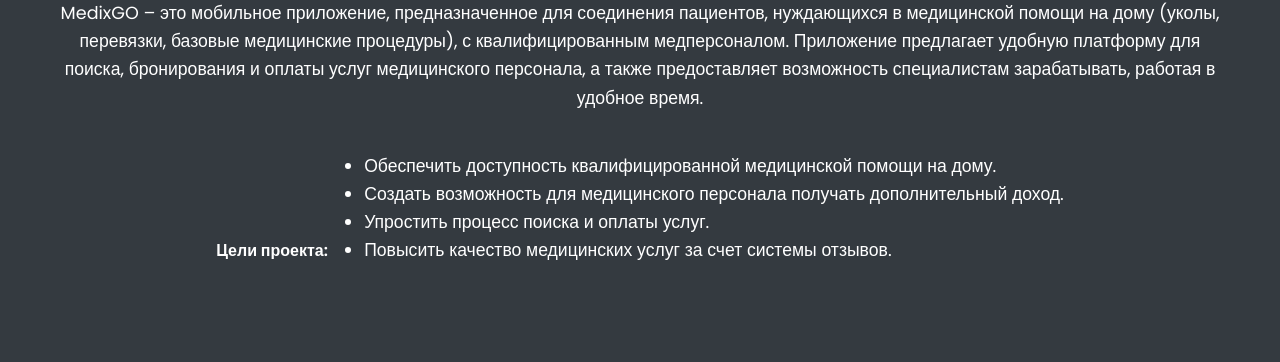
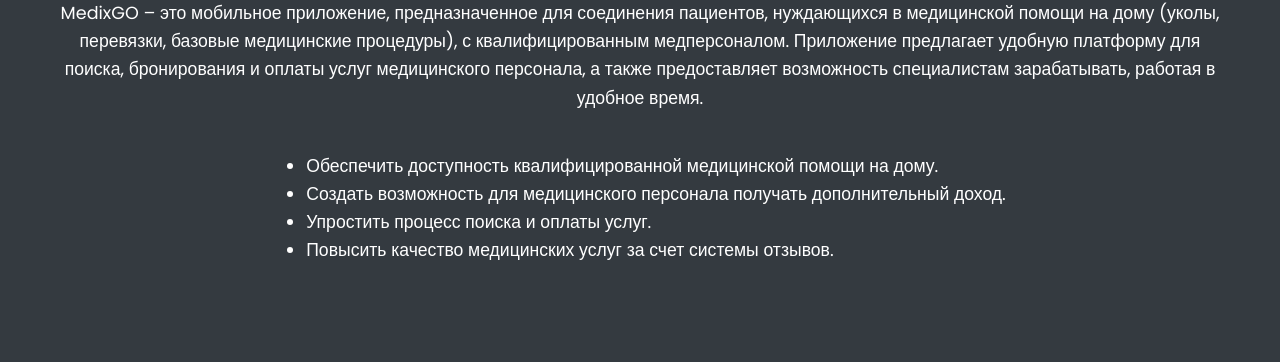
Before and after one commit to bash-create/MedixGO-website, a plain HTML site: page index.html in a window 1280 px wide. Shown: the part 189-551 px from the top of the page. Drawn offline with nearby package versions, Linux system fonts and the light colour scheme.

Commit message:
Update index.html

```diff
--- a/index.html
+++ b/index.html
@@ -18,7 +18,8 @@
 
   <style>
     * {
-      margin: 0; padding: 0;
+      margin: 0;
+      padding: 0;
       box-sizing: border-box;
       font-family: 'Poppins', sans-serif;
     }
@@ -166,7 +167,7 @@
       <h2 id="mainTitle"></h2>
       <p id="mainParagraph"></p>
       <div class="mt-4">
-        <strong id="projectGoalsTitle"></strong>
+        <!-- Убрали <strong id="projectGoalsTitle"></strong> -->
         <ul style="display: inline-block; text-align: left; margin-top: 1rem;">
           <li id="goal1"></li>
           <li id="goal2"></li>
@@ -210,7 +211,7 @@
   <script src="https://cdn.jsdelivr.net/npm/bootstrap@5.3.0/dist/js/bootstrap.bundle.min.js"></script>
 
   <script>
-    // Словарь переводов для RU, KZ, EN
+    // Словарь переводов (убрали projectGoalsTitle)
     const translations = {
       ru: {
         // Шапка
@@ -223,7 +224,6 @@
 процедуры), с квалифицированным медперсоналом. Приложение предлагает удобную
 платформу для поиска, бронирования и оплаты услуг медицинского персонала,
 а также предоставляет возможность специалистам зарабатывать, работая в удобное время.`,
-        projectGoalsTitle: "Цели проекта:",
         goal1: "Обеспечить доступность квалифицированной медицинской помощи на дому.",
         goal2: "Создать возможность для медицинского персонала получать дополнительный доход.",
         goal3: "Упростить процесс поиска и оплаты услуг.",
@@ -248,7 +248,6 @@
 мобильді қосымша. Қосымша медициналық персоналды іздеу, брондау және қызметтерді
 төлеу үшін ыңғайлы платформаны ұсынады, сондай-ақ мамандарға қолайлы уақытта
 жұмыс істеп, табыс табуға мүмкіндік береді.`,
-        projectGoalsTitle: "Жобаның мақсаттары:",
         goal1: "Үйде білікті медициналық көмектің қолжетімділігін қамтамасыз ету.",
         goal2: "Медицина мамандарына қосымша табыс табу мүмкіндігін жасау.",
         goal3: "Қызметтерді іздеу мен төлеу үдерісін оңайлату.",
@@ -270,13 +269,11 @@
 (injections, dressings, basic medical procedures) with qualified medical personnel.
 The application offers a convenient platform to search, book, and pay for medical services,
 and also provides an opportunity for specialists to earn by working at a convenient time.`,
-        projectGoalsTitle: "Project Goals:",
         goal1: "Provide access to qualified home healthcare.",
         goal2: "Enable medical staff to earn additional income.",
         goal3: "Simplify the process of searching and paying for services.",
         goal4: "Improve the quality of medical services through a feedback system.",
         videoTitle: "More about the application",
-        // Для примера поменял, чтобы отличалось от русского
         videoSrc: "https://www.youtube.com/embed/dyO8YV84Izw",
         footerAddress: `MedixGO LLP
 Kazakhstan, Karaganda Region, Karaganda,
@@ -307,7 +304,7 @@
       // Главная секция
       document.getElementById("mainTitle").textContent = t.mainTitle;
       document.getElementById("mainParagraph").textContent = t.mainParagraph;
-      document.getElementById("projectGoalsTitle").textContent = t.projectGoalsTitle;
+      // Убрали projectGoalsTitle, теперь просто 4 пункта
       document.getElementById("goal1").textContent = t.goal1;
       document.getElementById("goal2").textContent = t.goal2;
       document.getElementById("goal3").textContent = t.goal3;
@@ -330,10 +327,8 @@
       // Проверяем, сохранён ли язык в localStorage
       const savedLang = localStorage.getItem('preferredLang');
       if (savedLang) {
-        // Если да — используем его
         changeLang(savedLang);
       } else {
-        // Иначе русский по умолчанию
         changeLang('ru');
       }
     });
```
